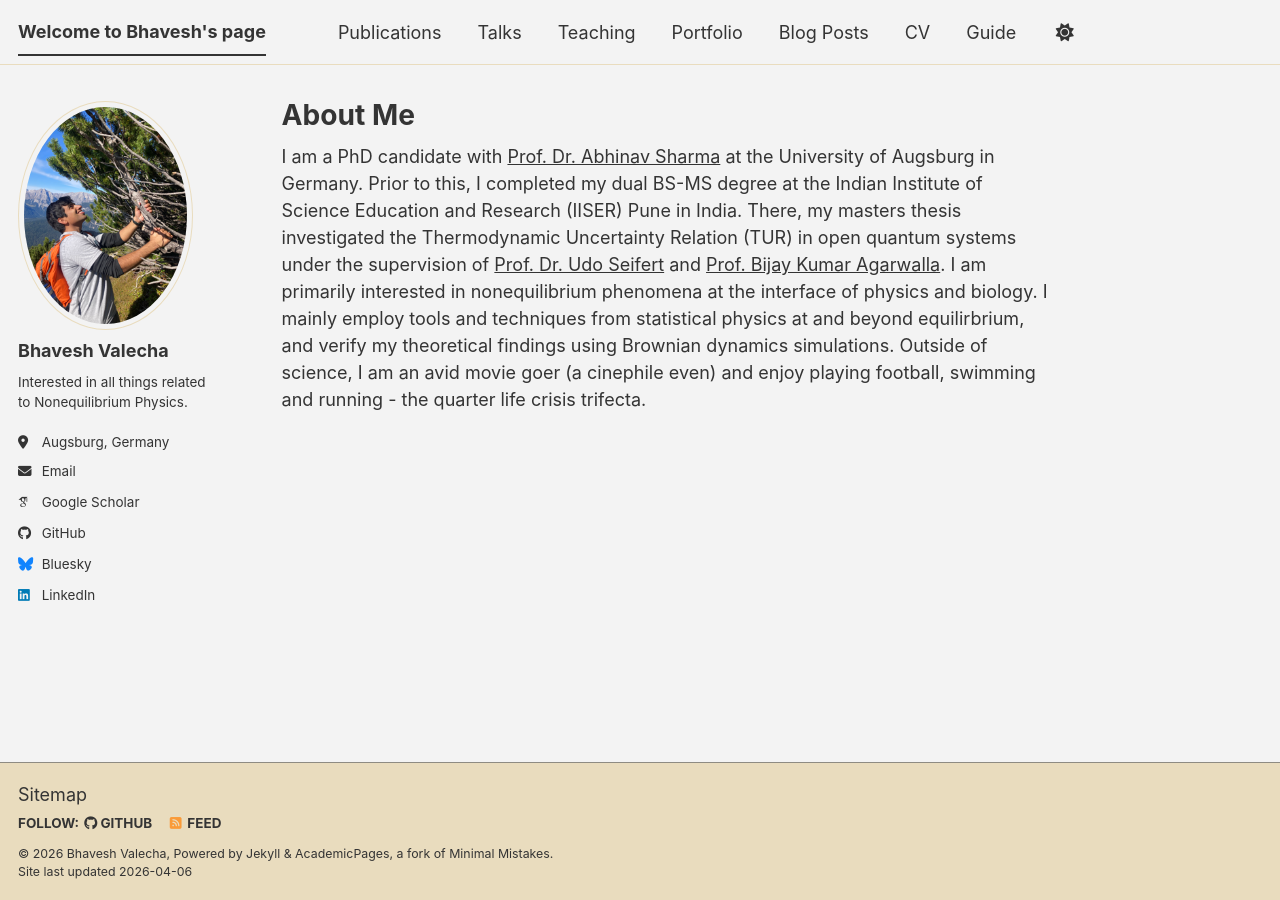
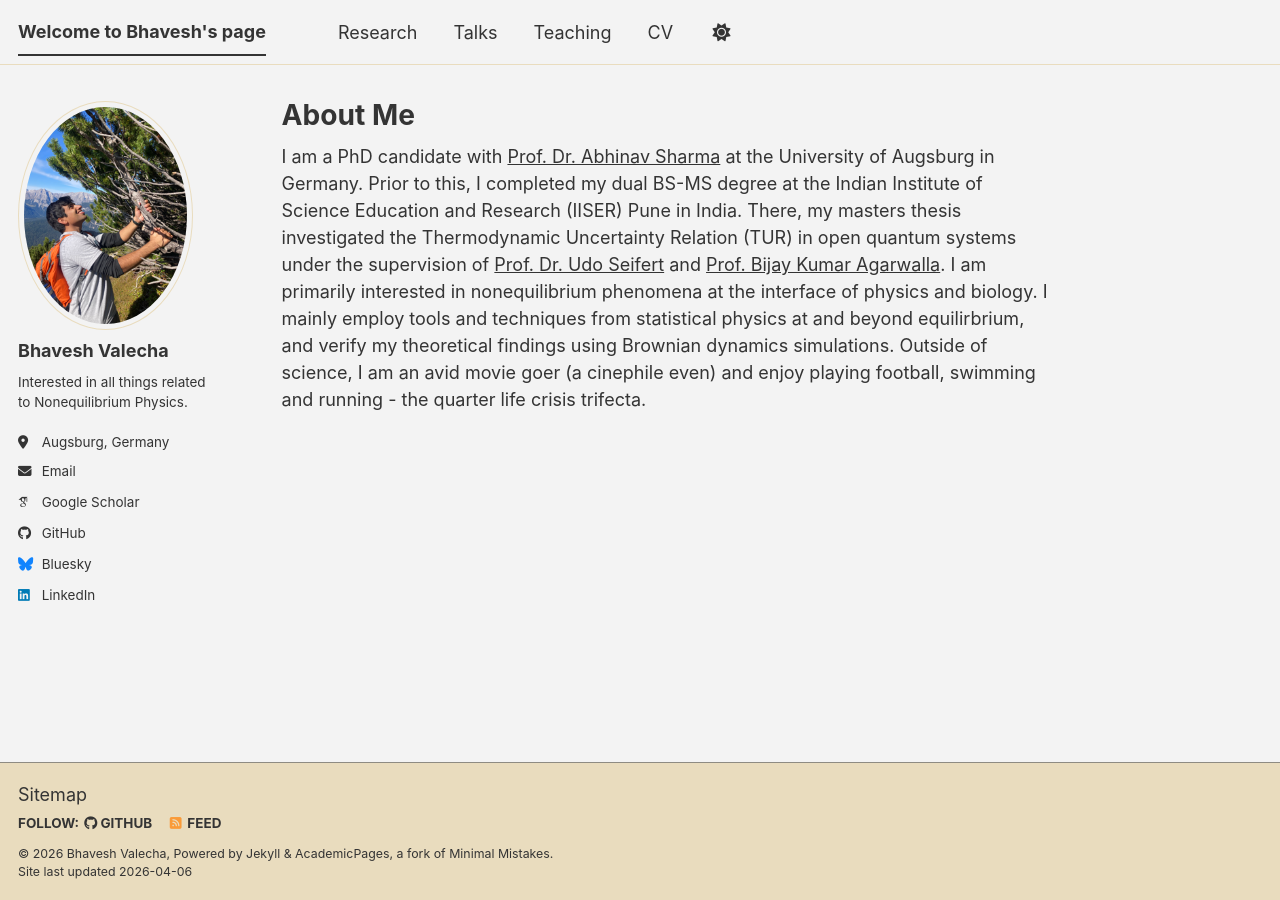
Before and after one commit to bhavesh-valecha/bhavesh-valecha.github.io, a Jekyll site: the page built from _pages/about.md, in a window 1280 px wide. Built offline with Jekyll 4.4.1, drawn with Linux system fonts in a browser that asks for light colours; some web fonts are replaced; a script bundle is joined from its source files by our own code; library files that are not in the unit come from our copies.

Commit message:
Update site navigation in _data/navigation.yml

```diff
--- a/_data/navigation.yml
+++ b/_data/navigation.yml
@@ -8,8 +8,8 @@
 #      Markdown formatted page while the second is generated using JSON.
 
 main:
-  - title: "Publications"
-    url: /publications/
+  - title: "Research"
+    url: /research/
 
   - title: "Talks"
     url: /talks/
@@ -17,17 +17,8 @@
   - title: "Teaching"
     url: /teaching/
 
-  - title: "Portfolio"
-    url: /portfolio/
-
-  - title: "Blog Posts"
-    url: /year-archive/
-
   - title: "CV"
     url: /cv/
 
   # - title: "CV"
   #   url: /cv-json/
-
-  - title: "Guide"
-    url: /markdown/
```
